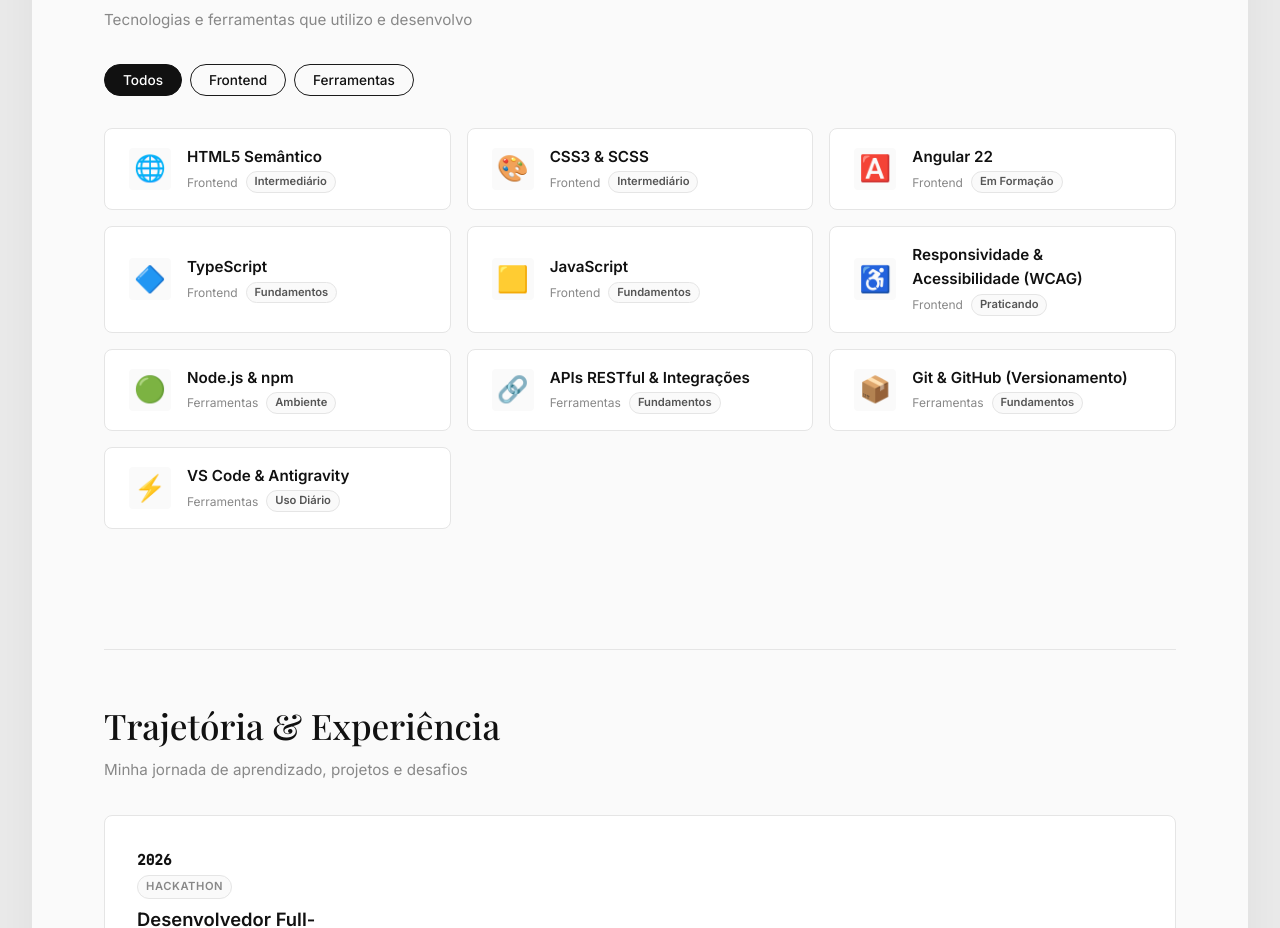
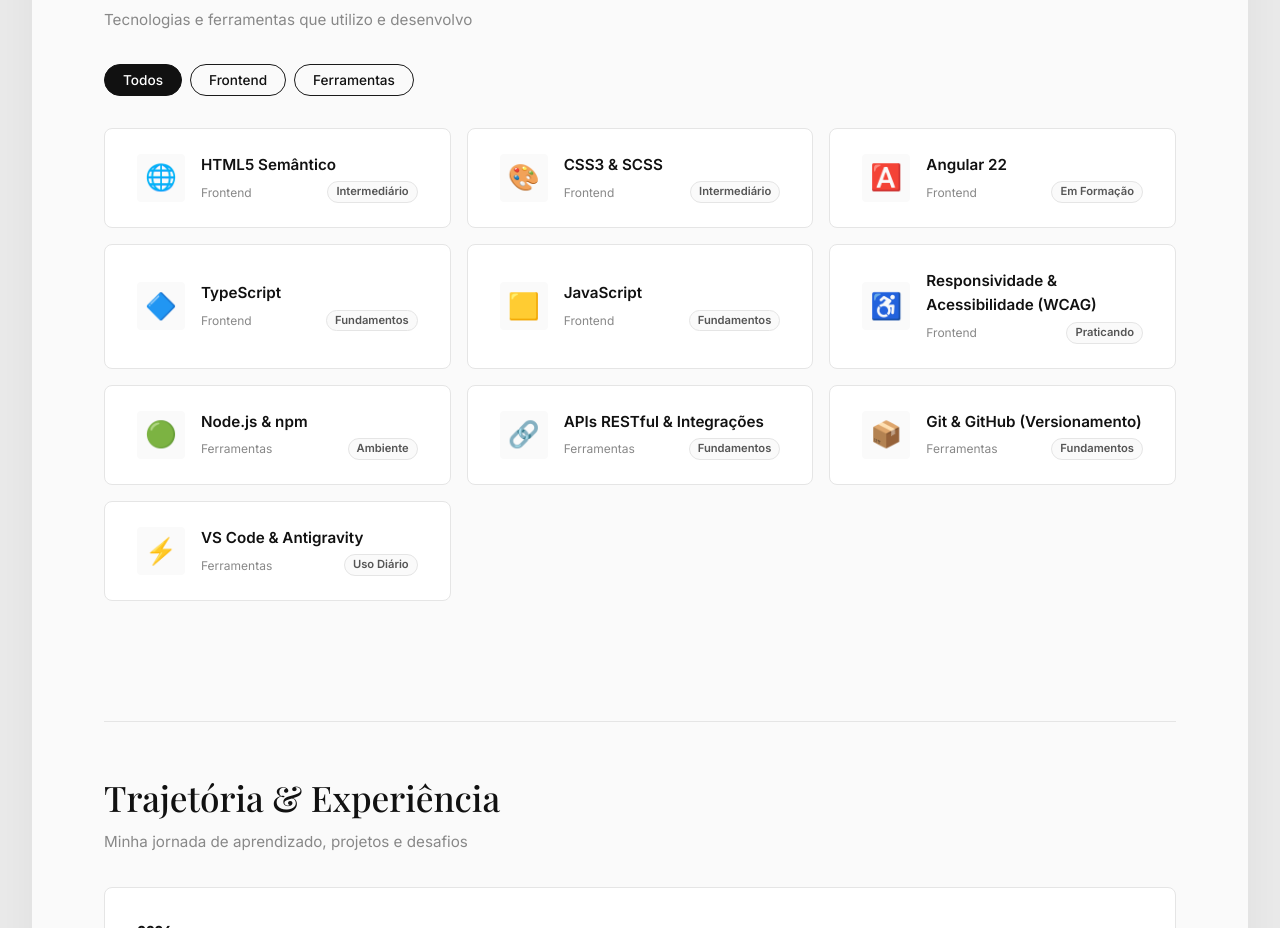
Before and after one commit to ricardodev11/curriculo-ricardo-sousa, an Angular app: page / in a window 1280 px wide. Shown: the part 900-1828 px from the top of the page. Built offline with nearby package versions, Linux system fonts and the light colour scheme; a web font is replaced by a local one.

Commit message:
fix(curriculo): usar area util dos cards de skills e abrir mensagem via Gmail

```diff
--- a/src/app/components/contato/contato.html
+++ b/src/app/components/contato/contato.html
@@ -21,7 +21,7 @@
         }
       </button>
 
-      <a [href]="'mailto:' + email()" class="contato__link-direto">
+      <a [href]="'https://mail.google.com/mail/?view=cm&fs=1&to=' + email()" target="_blank" rel="noopener noreferrer" class="contato__link-direto">
         ✉️ Enviar Mensagem
       </a>
     </div>
--- a/src/app/components/skills/skills.scss
+++ b/src/app/components/skills/skills.scss
@@ -82,8 +82,9 @@
   &__card {
     display: flex;
     align-items: center;
+    justify-content: space-between;
     gap: var(--space-md);
-    padding: var(--space-md) var(--space-lg);
+    padding: var(--space-lg) var(--space-xl);
     background: var(--bg-card);
     border: 1px solid var(--border-color);
     border-radius: var(--radius-md);
@@ -100,8 +101,8 @@
       display: flex;
       align-items: center;
       justify-content: center;
-      width: 42px;
-      height: 42px;
+      width: 48px;
+      height: 48px;
       background: var(--bg-canvas);
       border-radius: var(--radius-sm);
       flex-shrink: 0;
@@ -110,7 +111,9 @@
     &-conteudo {
       display: flex;
       flex-direction: column;
-      gap: 2px;
+      gap: 4px;
+      flex: 1;
+      min-width: 0;
     }
 
     &-nome {
@@ -122,7 +125,9 @@
     &-meta {
       display: flex;
       align-items: center;
+      justify-content: space-between;
       gap: var(--space-sm);
+      width: 100%;
     }
 
     &-categoria {
```
